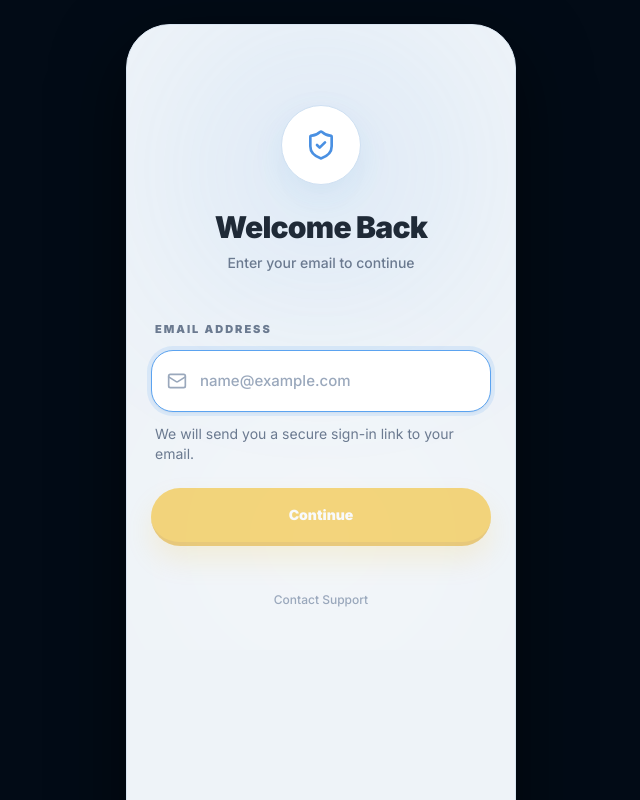
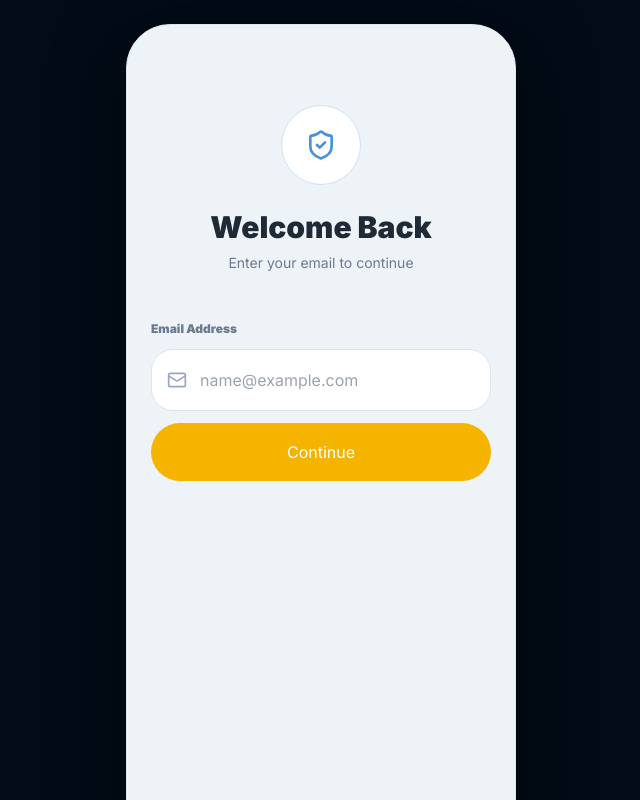
Before and after one commit to Asad3322/Car-app-French, a React (Vite) app: page /auth in a window 1280 px wide. Shown: the whole page, without its empty margins (319-959 px from the left). Built offline with nearby package versions, Linux system fonts and the light colour scheme.

Commit message:
Force email login only (temporary fix)

```diff
--- a/src/pages/Auth.tsx
+++ b/src/pages/Auth.tsx
@@ -1,34 +1,22 @@
 import { useState } from 'react';
-import { useNavigate, useSearchParams } from 'react-router-dom';
-import { ShieldCheck, Mail, Phone } from 'lucide-react';
+import { useNavigate } from 'react-router-dom';
+import { ShieldCheck, Mail } from 'lucide-react';
 import { sendVerification } from '../services/authService';
 
-type AuthRole = 'reporter' | 'owner';
-
 const Auth = () => {
-  const [searchParams] = useSearchParams();
   const navigate = useNavigate();
 
-  // URL role always wins.
-  // /auth?role=reporter => email
-  // /auth?role=owner => phone
-  const urlRole = searchParams.get('role');
-  const role: AuthRole = urlRole === 'owner' ? 'owner' : 'reporter';
-
-  const isOwner = role === 'owner';
-  const isEmail = !isOwner;
-
-  const [contact, setContact] = useState('');
+  const [email, setEmail] = useState('');
   const [isSending, setIsSending] = useState(false);
   const [error, setError] = useState('');
 
   const handleVerify = async (e: React.FormEvent) => {
     e.preventDefault();
 
-    const trimmedContact = contact.trim();
+    const trimmedEmail = email.trim();
 
-    if (!trimmedContact) {
-      setError(isEmail ? 'Email is required' : 'Phone number is required');
+    if (!trimmedEmail) {
+      setError('Email is required');
       return;
     }
 
@@ -36,22 +24,15 @@ const Auth = () => {
     setIsSending(true);
 
     try {
-      if (isEmail) {
-        localStorage.setItem('role', 'reporter');
-        localStorage.setItem('pendingEmail', trimmedContact);
+      localStorage.setItem('role', 'reporter'); // force email flow
+      localStorage.setItem('pendingEmail', trimmedEmail);
 
-        await sendVerification(trimmedContact);
-        navigate('/verify?role=reporter');
-        return;
-      }
+      await sendVerification(trimmedEmail);
 
-      localStorage.setItem('role', 'vehicle_owner');
-      localStorage.setItem('pendingPhone', trimmedContact);
-
-      navigate('/verify?role=owner');
+      navigate('/verify?role=reporter');
     } catch (err: any) {
       console.error(err);
-      setError(err?.message || 'Failed to continue');
+      setError(err?.message || 'Failed to send verification link');
     } finally {
       setIsSending(false);
     }
@@ -59,80 +40,55 @@ const Auth = () => {
 
   return (
     <div className="relative flex h-full flex-col overflow-hidden bg-[#EEF3F8] px-6 py-10">
-      <div className="pointer-events-none absolute left-1/2 top-10 h-52 w-52 -translate-x-1/2 rounded-full bg-[#5BA3F0]/20 blur-[100px]" />
-      <div className="pointer-events-none absolute bottom-0 left-1/2 h-56 w-56 -translate-x-1/2 rounded-full bg-white/70 blur-[120px]" />
-
       <div className="relative z-10 flex h-full flex-col">
         <div className="mb-12 mt-10 flex flex-col items-center">
-          <div className="mb-6 flex h-20 w-20 items-center justify-center rounded-full border border-[#CFE0F2] bg-white shadow-[0_10px_30px_rgba(74,144,226,0.10)]">
+          <div className="mb-6 flex h-20 w-20 items-center justify-center rounded-full border border-[#CFE0F2] bg-white">
             <ShieldCheck size={32} className="text-[#4A90E2]" />
           </div>
 
-          <h1 className="text-3xl font-black tracking-tight text-[#1F2A37]">
+          <h1 className="text-3xl font-black text-[#1F2A37]">
             Welcome Back
           </h1>
 
-          <p className="mt-2 max-w-[260px] text-center text-sm font-medium text-[#6B7A90]">
-            {isEmail
-              ? 'Enter your email to continue'
-              : 'Enter your phone number to continue'}
+          <p className="mt-2 text-sm text-[#6B7A90]">
+            Enter your email to continue
           </p>
         </div>
 
         <form onSubmit={handleVerify} className="flex flex-1 flex-col">
-          <label className="mb-3 ml-1 text-[11px] font-black uppercase tracking-[0.18em] text-[#6B7A90]">
-            {isEmail ? 'Email Address' : 'Phone Number'}
+          <label className="mb-3 text-xs font-black text-[#6B7A90]">
+            Email Address
           </label>
 
           <div className="relative mb-3">
-            <span className="pointer-events-none absolute left-4 top-1/2 z-10 -translate-y-1/2 text-[#9AA8BC]">
-              {isEmail ? <Mail size={20} /> : <Phone size={20} />}
+            <span className="absolute left-4 top-1/2 -translate-y-1/2 text-[#9AA8BC]">
+              <Mail size={20} />
             </span>
 
             <input
-              type={isEmail ? 'email' : 'tel'}
-              placeholder={isEmail ? 'name@example.com' : '+33 6 12 34 56 78'}
-              value={contact}
+              type="email"
+              placeholder="name@example.com"
+              value={email}
               onChange={(e) => {
-                setContact(e.target.value);
+                setEmail(e.target.value);
                 if (error) setError('');
               }}
-              autoFocus
-              className="h-[62px] w-full rounded-[22px] border border-[#D9E5F1] bg-white pl-12 pr-4 text-[15px] font-medium text-[#1F2A37] placeholder:text-[#9AA8BC] outline-none shadow-sm transition-all duration-300 focus:border-[#5BA3F0] focus:ring-4 focus:ring-[#5BA3F0]/15"
+              className="h-[62px] w-full rounded-[22px] border border-[#D9E5F1] bg-white pl-12 pr-4"
             />
           </div>
 
-          {error ? (
-            <p className="mb-6 ml-1 text-sm font-semibold text-red-500">
-              {error}
-            </p>
-          ) : (
-            <p className="mb-6 ml-1 text-sm text-[#6B7A90]">
-              {isEmail
-                ? 'We will send you a secure sign-in link to your email.'
-                : 'We will verify your phone number to continue.'}
-            </p>
+          {error && (
+            <p className="mb-4 text-sm text-red-500">{error}</p>
           )}
 
           <button
             type="submit"
-            disabled={!contact.trim() || isSending}
-            className={`mt-auto h-[58px] w-full rounded-full border-b-4 border-[#E09E00] bg-[#F4B400] text-sm font-black text-white shadow-[0_14px_28px_rgba(244,180,0,0.25)] transition-all duration-300 active:scale-[0.97] ${
-              !contact.trim() || isSending ? 'cursor-not-allowed opacity-50' : ''
-            }`}
+            disabled={!email.trim() || isSending}
+            className="mt-auto h-[58px] w-full rounded-full bg-[#F4B400] text-white"
           >
             {isSending ? 'Sending...' : 'Continue'}
           </button>
         </form>
-
-        <div className="mt-10 text-center">
-          <a
-            href="mailto:support@carapp.com"
-            className="text-xs font-medium text-[#9AA8BC] transition-colors hover:text-[#4A90E2]"
-          >
-            Contact Support
-          </a>
-        </div>
       </div>
     </div>
   );
```
